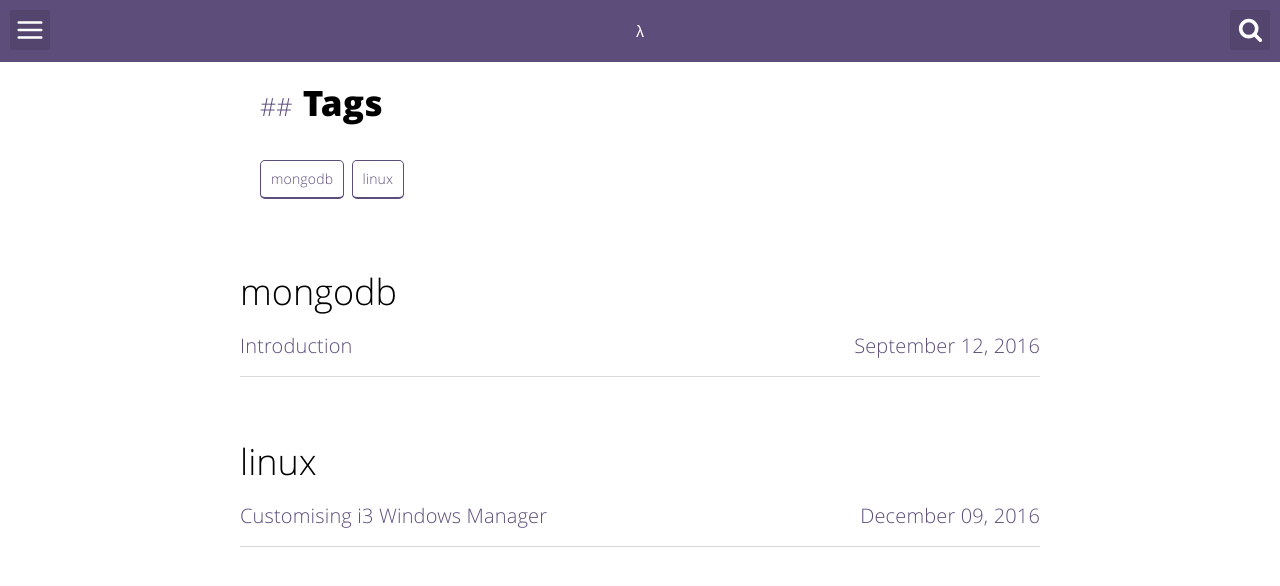
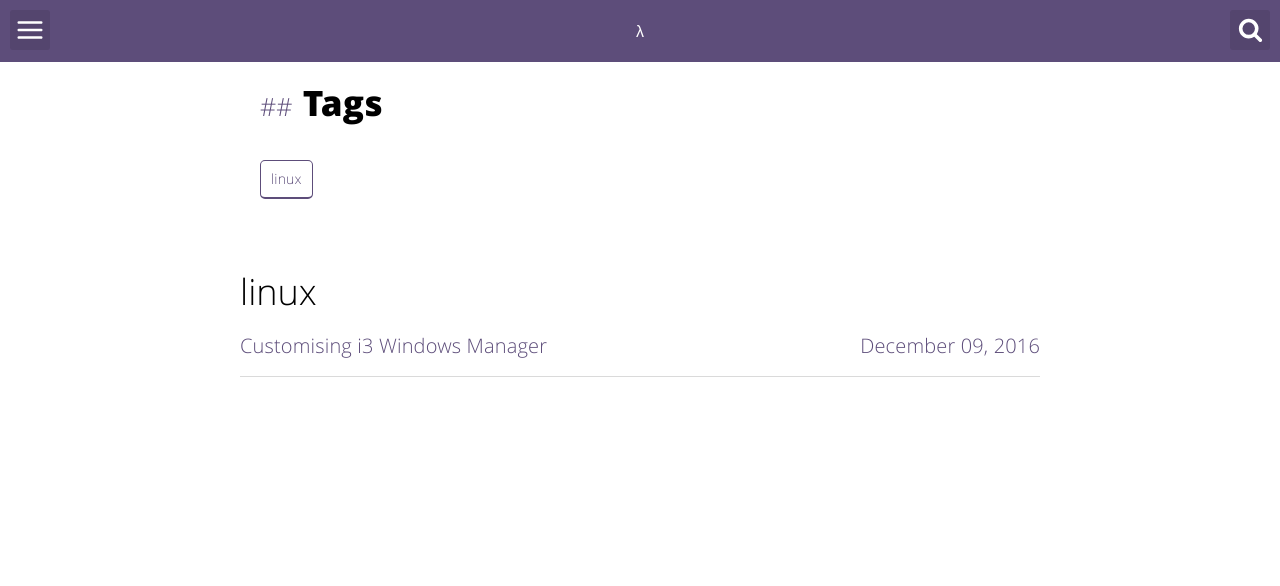
Before and after one commit to shibasisp/shibasisp.github.io, a Jekyll site: the page built from tags.html, in a window 1280 px wide. Shown: the top 586 px of the page. Built offline with Jekyll 4.4.1, drawn with Linux system fonts in a browser that asks for light colours.

Commit message:
Update 2016-9-11-Introduction.md

```diff
--- a/_posts/2016-9-11-Introduction.md
+++ b/_posts/2016-9-11-Introduction.md
@@ -5,8 +5,6 @@
 permalink: /:title
 image: ''
 date:   2016-09-12 00:06:31
-tags:
-- mongodb
 description: ''
 categories:
 - Introduction
```
